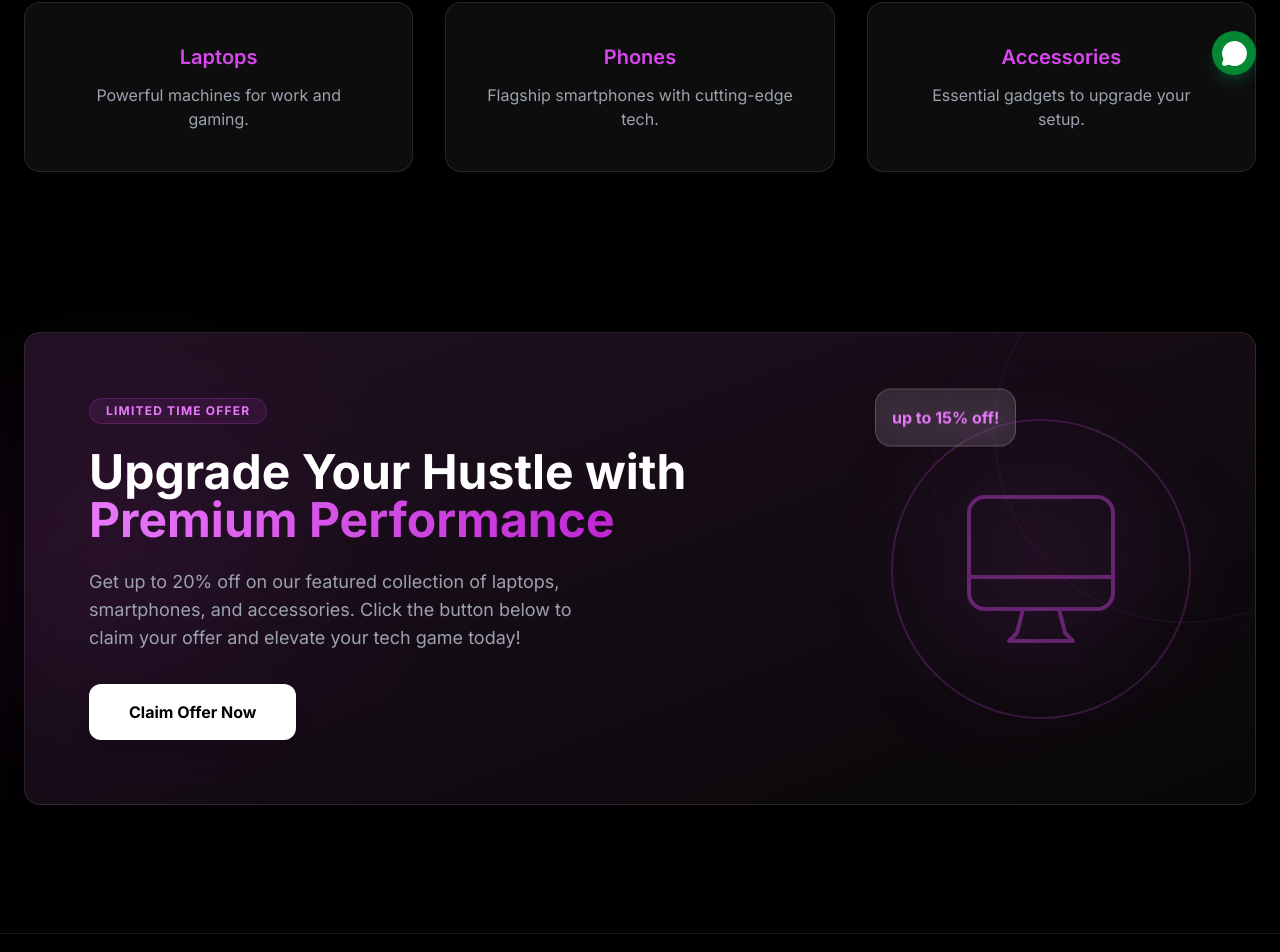
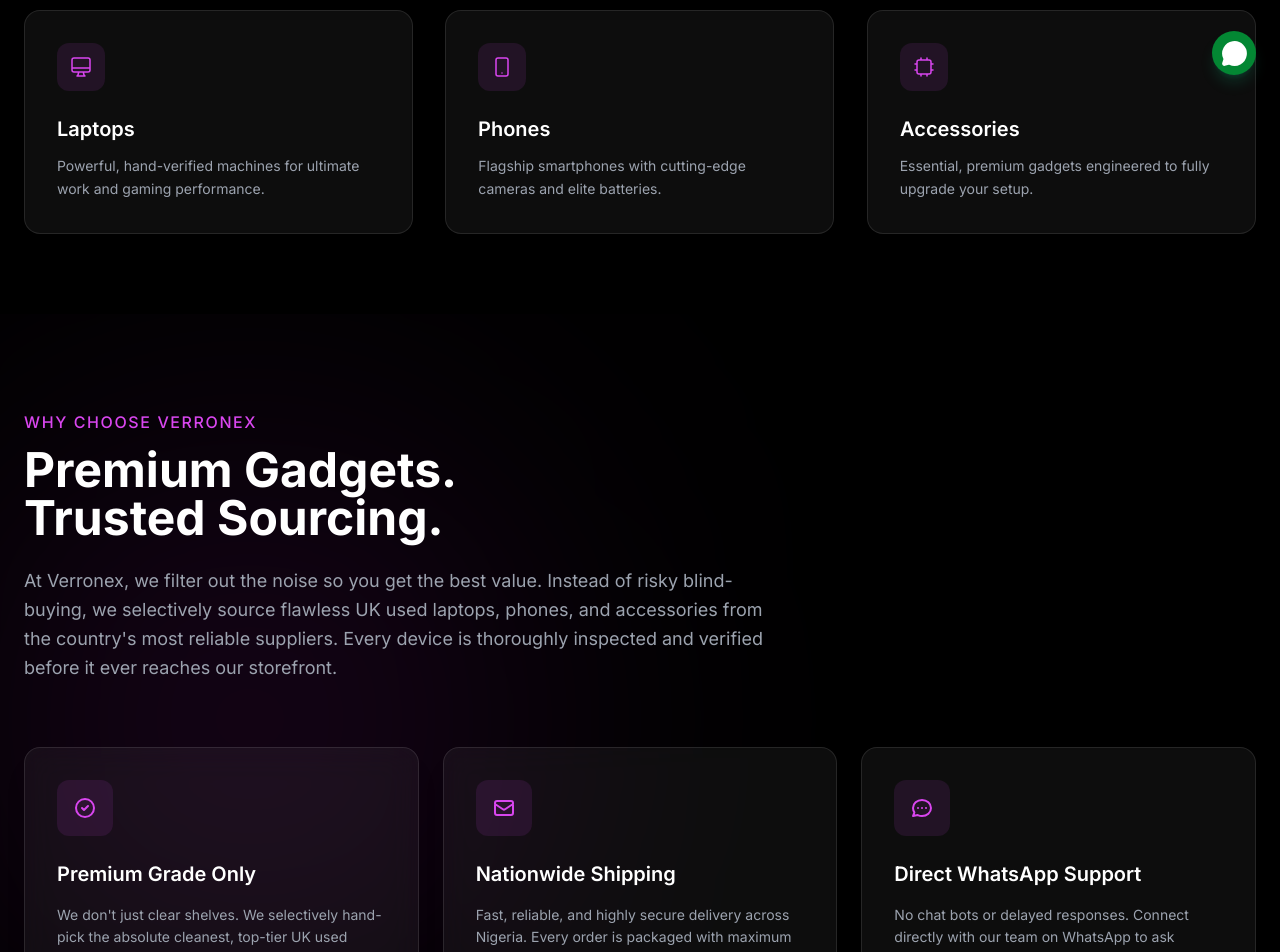
Before and after one commit to Godfreyakpugo/verronex, a React (Vite) app: page / in a window 1280 px wide. Shown: the part 701-1653 px from the top of the page. Built offline with nearby package versions, Linux system fonts and the light colour scheme; no server answers; the database is empty.

Commit message:
ui adjustment, added about us

```diff
--- /dev/null
+++ b/src/components/sections/AboutSection.jsx
@@ -0,0 +1,120 @@
+import GlassCard from "../ui/GlassCard";
+
+function AboutSection() {
+  const features = [
+    {
+      title: "Premium Grade Only",
+      description:
+        "We don't just clear shelves. We selectively hand-pick the absolute cleanest, top-tier UK used devices from Lagos' premier tier-1 tech importers and verified corporate hubs.",
+      icon: (
+        <svg
+          className="w-6 h-6 text-fuchsia-500"
+          fill="none"
+          stroke="currentColor"
+          viewBox="0 0 24 24"
+        >
+          <path
+            strokeLinecap="round"
+            strokeLinejoin="round"
+            strokeWidth={2}
+            d="M9 12l2 2 4-4m6 2a9 9 0 11-18 0 9 9 0 0118 0z"
+          />
+        </svg>
+      ),
+    },
+    {
+      title: "Nationwide Shipping",
+      description:
+        "Fast, reliable, and highly secure delivery across Nigeria. Every order is packaged with maximum protection to ensure your device arrives in pristine condition.",
+      icon: (
+        <svg
+          className="w-6 h-6 text-fuchsia-500"
+          fill="none"
+          stroke="currentColor"
+          viewBox="0 0 24 24"
+        >
+          <path
+            strokeLinecap="round"
+            strokeLinejoin="round"
+            strokeWidth={2}
+            d="M3 8l7.89 5.26a2 2 0 002.22 0L21 8M5 19h14a2 2 0 002-2V7a2 2 0 00-2-2H5a2 2 0 00-2 2v10a2 2 0 002 2z"
+          />
+        </svg>
+      ),
+    },
+    {
+      title: "Direct WhatsApp Support",
+      description:
+        "No chat bots or delayed responses. Connect directly with our team on WhatsApp to ask questions, view real-time product media, or instantly confirm your delivery layout.",
+      icon: (
+        <svg
+          className="w-6 h-6 text-fuchsia-500"
+          fill="none"
+          stroke="currentColor"
+          viewBox="0 0 24 24"
+        >
+          <path
+            strokeLinecap="round"
+            strokeLinejoin="round"
+            strokeWidth={2}
+            d="M8 12h.01M12 12h.01M16 12h.01M21 12c0 4.418-4.03 8-9 8a9.863 9.863 0 01-4.255-.949L3 20l1.395-3.72C3.512 15.042 3 13.574 3 12c0-4.418 4.03-8 9-8s9 3.582 9 8z"
+          />
+        </svg>
+      ),
+    },
+  ];
+
+  return (
+    <section className="py-24 relative overflow-hidden">
+      {/* Background Glow */}
+      <div className="absolute top-1/2 left-0 -translate-y-1/2 w-[500px] h-[500px] bg-fuchsia-600/15 blur-[150px] rounded-full pointer-events-none"></div>
+
+      <div className="max-w-7xl mx-auto px-6 relative z-10">
+        {/* Left-Aligned Heading */}
+        <div className="max-w-3xl mb-16 text-left">
+          <p className="text-fuchsia-500 font-medium uppercase tracking-widest mb-3">
+            Why Choose Verronex
+          </p>
+
+          <h2 className="text-3xl md:text-5xl font-bold mb-6 leading-tight">
+            Premium Gadgets.
+            <br />
+            Trusted Sourcing.
+          </h2>
+
+          <p className="text-gray-400 text-lg leading-relaxed">
+            At Verronex, we filter out the noise so you get the best value.
+            Instead of risky blind-buying, we selectively source flawless UK
+            used laptops, phones, and accessories from the country's most
+            reliable suppliers. Every device is thoroughly inspected and
+            verified before it ever reaches our storefront.
+          </p>
+        </div>
+
+        {/* Feature Cards — Left Aligned Content */}
+        <div className="grid grid-cols-1 md:grid-cols-3 gap-6">
+          {features.map((feature, index) => (
+            <GlassCard
+              key={index}
+              className="p-8 text-left group hover:scale-[1.02] transition-all duration-300"
+            >
+              <div className="w-14 h-14 rounded-xl bg-fuchsia-500/10 flex items-center justify-center mb-6 group-hover:bg-fuchsia-500/20 transition-colors">
+                {feature.icon}
+              </div>
+
+              <h3 className="text-xl font-semibold mb-4 text-white">
+                {feature.title}
+              </h3>
+
+              <p className="text-gray-400 leading-relaxed text-sm">
+                {feature.description}
+              </p>
+            </GlassCard>
+          ))}
+        </div>
+      </div>
+    </section>
+  );
+}
+
+export default AboutSection;
--- a/src/components/sections/Categories.jsx
+++ b/src/components/sections/Categories.jsx
@@ -1,51 +1,146 @@
+import { useEffect, useRef, useState } from "react";
+import { Link } from "react-router-dom";
 import GlassCard from "../ui/GlassCard";
-import { Link } from "react-router-dom";
 
 function Categories() {
+  const [isInView, setIsInView] = useState(false);
+  const sectionRef = useRef(null);
+
+  useEffect(() => {
+    const observer = new IntersectionObserver(
+      ([entry]) => {
+        if (entry.isIntersecting) {
+          setIsInView(true);
+          // Disconnect observer once triggered so it doesn't re-trigger when scrolling up
+          observer.unobserve(entry.target);
+        }
+      },
+      {
+        threshold: 0.1, // Fires when 10% of the section is visible
+        rootMargin: "0px 0px -50px 0px", // Smooth buffer zone
+      },
+    );
+
+    if (sectionRef.current) {
+      observer.observe(sectionRef.current);
+    }
+
+    return () => observer.disconnect();
+  }, []);
+
+  const categoryData = [
+    {
+      title: "Laptops",
+      description:
+        "Powerful, hand-verified machines for ultimate work and gaming performance.",
+      path: "/laptops",
+      delayClass: "delay-0",
+      icon: (
+        <svg
+          className="w-6 h-6 text-fuchsia-500"
+          fill="none"
+          stroke="currentColor"
+          viewBox="0 0 24 24"
+        >
+          <path
+            strokeLinecap="round"
+            strokeLinejoin="round"
+            strokeWidth={1.5}
+            d="M9.75 17L9 20l-1 1h8l-1-1-.75-3M3 13h18M5 17h14a2 2 0 002-2V5a2 2 0 00-2-2H5a2 2 0 00-2 2v10a2 2 0 002 2z"
+          />
+        </svg>
+      ),
+    },
+    {
+      title: "Phones",
+      description:
+        "Flagship smartphones with cutting-edge cameras and elite batteries.",
+      path: "/phones",
+      delayClass: "md:delay-150",
+      icon: (
+        <svg
+          className="w-6 h-6 text-fuchsia-500"
+          fill="none"
+          stroke="currentColor"
+          viewBox="0 0 24 24"
+        >
+          <path
+            strokeLinecap="round"
+            strokeLinejoin="round"
+            strokeWidth={1.5}
+            d="M12 18h.01M8 21h8a2 2 0 002-2V5a2 2 0 00-2-2H8a2 2 0 00-2 2v14a2 2 0 002 2z"
+          />
+        </svg>
+      ),
+    },
+    {
+      title: "Accessories",
+      description:
+        "Essential, premium gadgets engineered to fully upgrade your setup.",
+      path: "/accessories",
+      delayClass: "md:delay-300",
+      icon: (
+        <svg
+          className="w-6 h-6 text-fuchsia-500"
+          fill="none"
+          stroke="currentColor"
+          viewBox="0 0 24 24"
+        >
+          <path
+            strokeLinecap="round"
+            strokeLinejoin="round"
+            strokeWidth={1.5}
+            d="M9 3v2m6-2v2M9 19v2m6-2v2M5 9H3m2 6H3m18-6h-2m2 6h-2M7 19h10a2 2 0 002-2V7a2 2 0 00-2-2H7a2 2 0 00-2 2v10a2 2 0 002 2z"
+          />
+        </svg>
+      ),
+    },
+  ];
+
   return (
-    <section className="max-w-7xl mx-auto px-6 py-20">
+    <section
+      ref={sectionRef}
+      className="max-w-7xl mx-auto px-6 py-20 overflow-hidden"
+    >
+      {/* Header reveal animation */}
+      <div
+        className={`transition-all duration-700 transform text-left mb-12 ${
+          isInView ? "opacity-100 translate-y-0" : "opacity-0 -translate-y-4"
+        }`}
+      >
+        <h2 className="text-3xl font-bold tracking-tight text-white">
+          Browse <span className="text-fuchsia-500">Categories</span>
+        </h2>
+      </div>
 
-      <h2 className="text-3xl font-bold mb-10">
-        Browse Categories
-      </h2>
+      {/* Grid containing staggered cards */}
+      <div className="grid grid-cols-1 md:grid-cols-3 gap-8">
+        {categoryData.map((category, index) => (
+          <Link
+            key={index}
+            to={category.path}
+            className={`w-full transform transition-all duration-1000 ease-out ${category.delayClass} ${
+              isInView
+                ? "opacity-100 translate-y-0 scale-100"
+                : "opacity-0 translate-y-16 scale-95"
+            }`}
+          >
+            <GlassCard className="p-8 text-left cursor-pointer group h-full flex flex-col items-start transition-all duration-300 hover:scale-[1.03]">
+              <div className="w-12 h-12 rounded-xl bg-fuchsia-500/10 flex items-center justify-center mb-6 group-hover:bg-fuchsia-500/20 transition-colors duration-300">
+                {category.icon}
+              </div>
 
-     <div className="grid md:grid-cols-3 gap-8">
+              <h3 className="text-xl font-semibold text-white group-hover:text-fuchsia-400 transition-colors duration-300">
+                {category.title}
+              </h3>
 
-  <Link to="/laptops">
-    <GlassCard className="p-10 text-center cursor-pointer">
-      <h3 className="text-xl font-semibold text-fuchsia-500">
-        Laptops
-      </h3>
-      <p className="text-gray-400 mt-3">
-        Powerful machines for work and gaming.
-      </p>
-    </GlassCard>
-  </Link>
-
-  <Link to="/phones">
-    <GlassCard className="p-10 text-center cursor-pointer">
-      <h3 className="text-xl font-semibold text-fuchsia-500">
-        Phones
-      </h3>
-      <p className="text-gray-400 mt-3">
-        Flagship smartphones with cutting-edge tech.
-      </p>
-    </GlassCard>
-  </Link>
-
-  <Link to="/accessories">
-    <GlassCard className="p-10 text-center cursor-pointer">
-      <h3 className="text-xl font-semibold text-fuchsia-500">
-        Accessories
-      </h3>
-      <p className="text-gray-400 mt-3">
-        Essential gadgets to upgrade your setup.
-      </p>
-    </GlassCard>
-  </Link>
-
-</div>
-
+              <p className="text-gray-400 mt-3 text-sm leading-relaxed">
+                {category.description}
+              </p>
+            </GlassCard>
+          </Link>
+        ))}
+      </div>
     </section>
   );
 }
--- a/src/components/sections/PromoBanner.jsx
+++ b/src/components/sections/PromoBanner.jsx
@@ -5,28 +5,30 @@ import GlassCard from "../ui/GlassCard";
 export default function PromoBanner() {
   return (
     <section className="py-20 px-6 max-w-7xl mx-auto relative overflow-hidden">
+      {/* Decorative Glow behind the banner */}
+      <div className="absolute top-1/2 left-0 -translate-y-1/2 w-64 h-64 bg-fuchsia-600/20 blur-[120px] rounded-full pointer-events-none"></div>
 
-      {/* Decorative Glow behind the banner */}
-      <div className="absolute top-1/2 left-0 -translate-y-1/2 w-64 h-64 bg-fuchsia-600/20 blur-[120px] rounded-full"></div>
+      <GlassCard className="relative p-8 md:p-16 border-fuchsia-500/20 bg-gradient-to-br from-fuchsia-900/20 to-black/40 flex flex-col lg:flex-row items-center justify-between gap-8 overflow-hidden text-left">
+        {/* Abstract Background Elements */}
+        <div className="absolute right-[-10%] top-[-20%] w-96 h-96 border border-fuchsia-500/10 rounded-full pointer-events-none"></div>
+        <div className="absolute right-[-5%] top-[-10%] w-96 h-96 border border-fuchsia-500/5 rounded-full pointer-events-none"></div>
 
-      <GlassCard className="relative p-8 md:p-16 border-fuchsia-500/20 bg-gradient-to-br from-fuchsia-900/20 to-black/40 flex flex-col md:flex-row items-center justify-between gap-8 overflow-hidden">
+        <div className="relative z-10 w-full lg:max-w-2xl">
+          <span className="inline-block px-4 py-1 rounded-full bg-fuchsia-500/10 border border-fuchsia-500/20 text-fuchsia-400 text-xs font-bold tracking-widest uppercase mb-6">
+            Limited Stock Available
+          </span>
 
-        {/* Abstract Background Element */}
-        <div className="absolute right-[-10%] top-[-20%] w-96 h-96 border border-fuchsia-500/10 rounded-full"></div>
-        <div className="absolute right-[-5%] top-[-10%] w-96 h-96 border border-fuchsia-500/5 rounded-full"></div>
-
-        <div className="relative z-10 text-center md:text-left max-w-2xl">
-          <span className="inline-block px-4 py-1 rounded-full bg-fuchsia-500/10 border border-fuchsia-500/20 text-fuchsia-400 text-xs font-bold tracking-widest uppercase mb-6">
-            Limited Time Offer
-          </span>
-          <h2 className="text-4xl md:text-5xl font-bold text-white leading-tight mb-6">
+          <h2 className="text-3xl md:text-5xl font-bold text-white leading-tight mb-6">
             Upgrade Your Hustle with <br />
             <span className="text-fuchsia-500 text-transparent bg-clip-text bg-gradient-to-r from-fuchsia-400 to-fuchsia-600">
               Premium Performance
             </span>
           </h2>
-          <p className="text-gray-400 text-lg mb-8 max-w-lg">
-            Get up to 20% off on our featured collection of laptops, smartphones, and accessories. Click the button below to claim your offer and elevate your tech game today!
+
+          <p className="text-gray-400 text-base md:text-lg mb-8 max-w-xl leading-relaxed">
+            Get up to 20% off on our hand-picked collection of clean UK used
+            laptops, premium smartphones, and accessories. Click below to
+            explore unmatched performance values today.
           </p>
 
           <Link
@@ -40,12 +42,12 @@ export default function PromoBanner() {
         {/* Visual Element (Right Side) */}
         <div className="relative z-10 hidden lg:block">
           <div className="relative group">
-            {/* A "floating" glass tag */}
+            {/* A "floating" glass tag — Aligned to exactly 20% off */}
             <div className="absolute -top-4 -left-4 bg-white/10 backdrop-blur-md border border-white/20 p-4 rounded-2xl animate-bounce duration-[3000ms]">
-               <p className="text-fuchsia-400 font-bold">up to 15% off!</p>
+              <p className="text-fuchsia-400 font-bold">Up to 20% off!</p>
             </div>
 
-            {/* Subtle light streak */}
+            {/* Subtle light streak and tech emblem */}
             <div className="w-[300px] h-[300px] rounded-full border-2 border-fuchsia-500/20 flex items-center justify-center">
               <div className="w-[200px] h-[200px] rounded-full bg-fuchsia-500/10 blur-3xl"></div>
               <svg
@@ -54,12 +56,16 @@ export default function PromoBanner() {
                 stroke="currentColor"
                 viewBox="0 0 24 24"
               >
-                 <path strokeLinecap="round" strokeLinejoin="round" strokeWidth={0.5} d="M9.75 17L9 20l-1 1h8l-1-1-.75-3M3 13h18M5 17h14a2 2 0 002-2V5a2 2 0 00-2-2H5a2 2 0 00-2 2v10a2 2 0 002 2z" />
+                <path
+                  strokeLinecap="round"
+                  strokeLinejoin="round"
+                  strokeWidth={0.5}
+                  d="M9.75 17L9 20l-1 1h8l-1-1-.75-3M3 13h18M5 17h14a2 2 0 002-2V5a2 2 0 00-2-2H5a2 2 0 00-2 2v10a2 2 0 002 2z"
+                />
               </svg>
             </div>
           </div>
         </div>
-
       </GlassCard>
     </section>
   );
--- a/src/pages/Home.jsx
+++ b/src/pages/Home.jsx
@@ -2,6 +2,7 @@ import Hero from "../components/sections/Hero";
 import Categories from "../components/sections/Categories";
 import FeaturedProducts from "../components/sections/FeaturedProducts";
 import PromoBanner from "../components/sections/PromoBanner";
+import AboutSection from "../components/sections/AboutSection";
 
 function Home() {
   return (
@@ -9,6 +10,7 @@ function Home() {
       <Hero />
       <Categories />
       <FeaturedProducts />
+      <AboutSection />
       <PromoBanner />
     </>
   );
```
Lines whose indentation alone changed are shown as unchanged.
